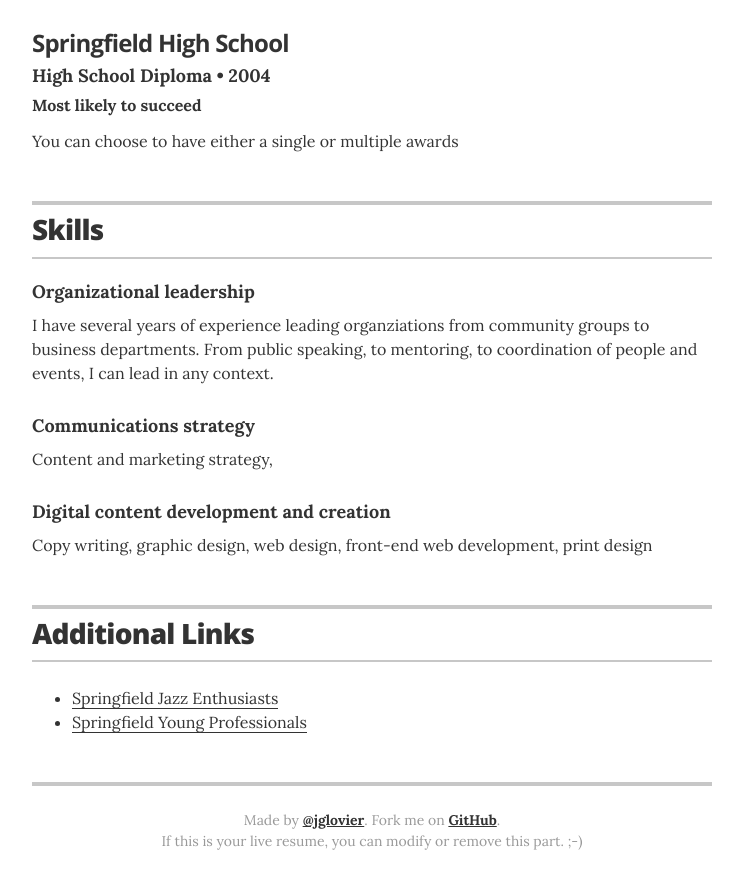
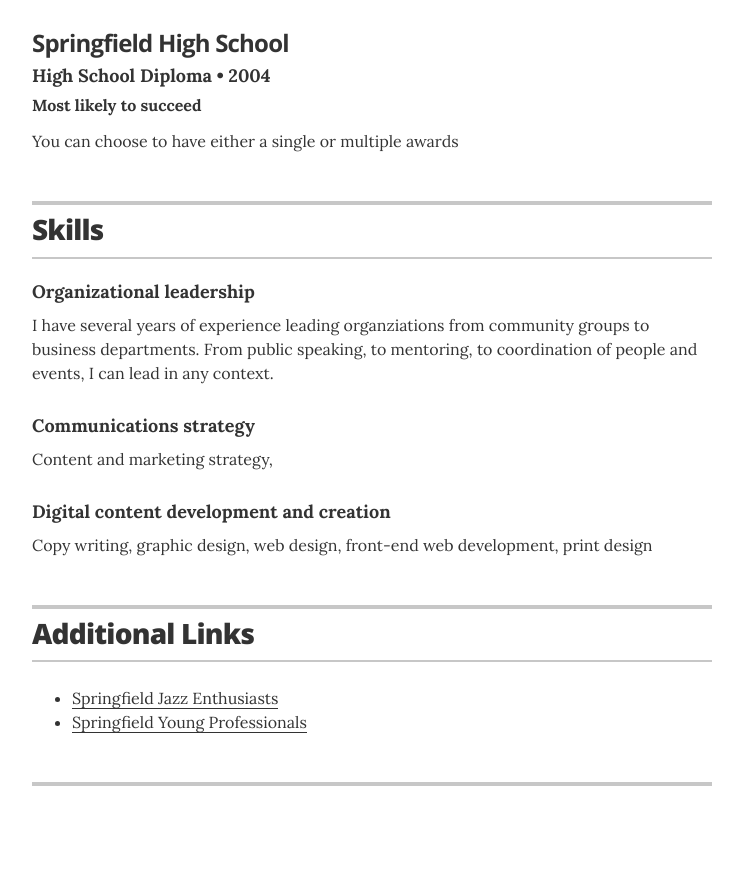
Before and after one commit to atsiano81/myCV, a Jekyll site: the page built from index.html, in a window 1280 px wide and 900 px high, scrolled down 1307 px. Shown: the top 889 px of the window, without its empty margins (268-1011 px from the left). Built offline with Jekyll 4.4.1, drawn with Linux system fonts in a browser that asks for light colours; after the commit the page ends 2165 px from its top, so only the background shows below that.

Commit message:
Update resume.html

```diff
--- a/_layouts/resume.html
+++ b/_layouts/resume.html
@@ -232,8 +232,8 @@
       {% endif %}
 
       <footer class="page-footer">
-        <p class="footer-line">Made by <a href="http://twitter.com/jglovier">@jglovier</a>. Fork me on <a href="https://github.com/jglovier/resume-template">GitHub</a>.</p>
-        <p class="footer-line">If this is your live resume, you can modify or remove this part. ;-)</p>
+
+
       </footer>
 
     </div>
```
